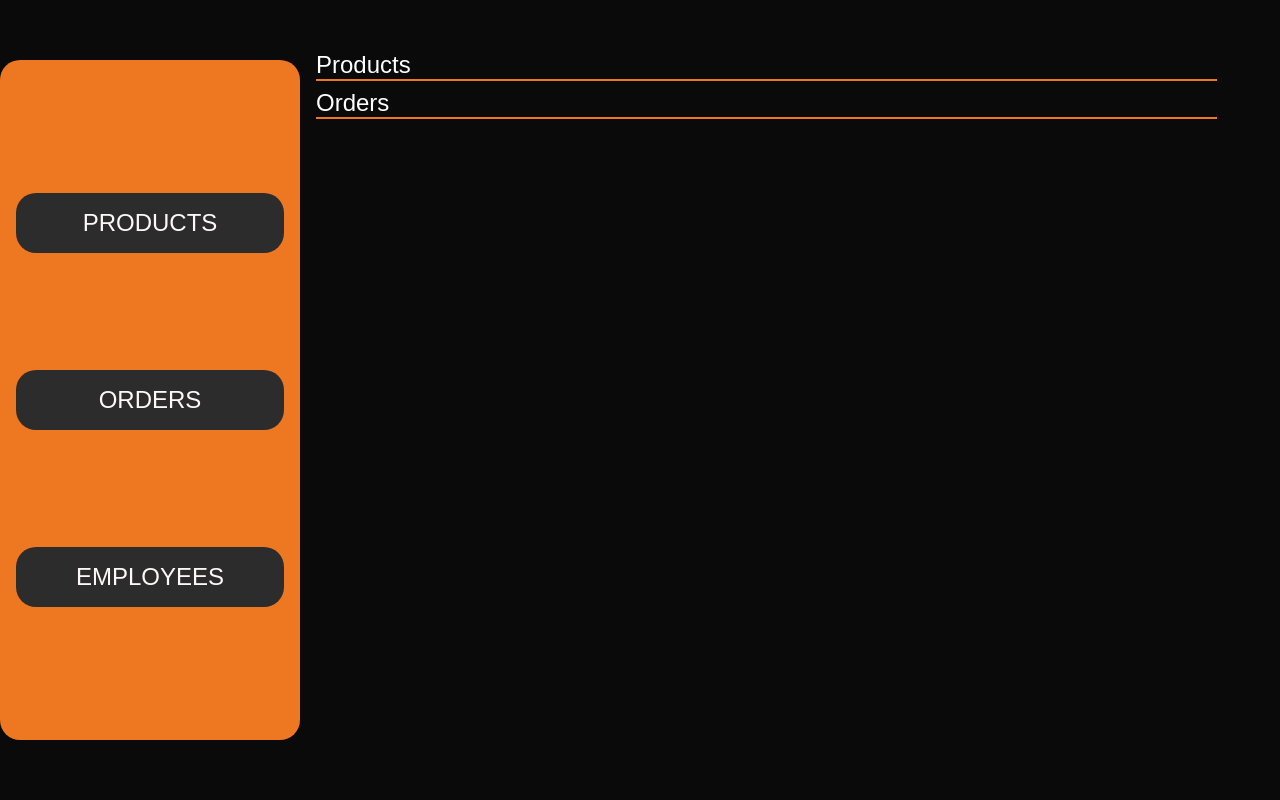
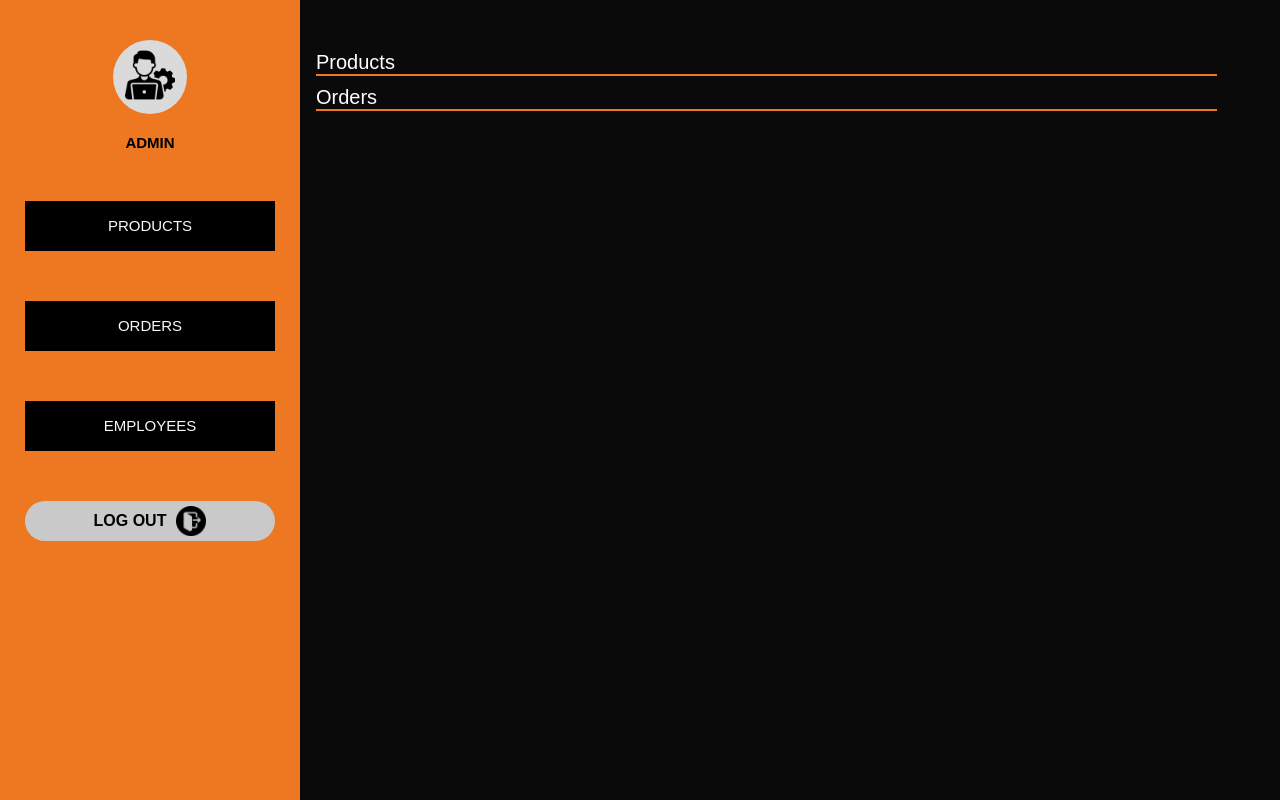
Before and after one commit to pxtricixdev/FrontNakama, a website: page html/loginA001.html in a window 1280 px wide. Drawn offline with nearby package versions, Linux system fonts and the light colour scheme; no server answers; sample sign-in values are in the browser's storage; a web font is replaced by a local one.

Commit message:
Panel admin incio y cierre de sesion agregado. Modificacion de estilos.

```diff
--- a/css/loginA001.css
+++ b/css/loginA001.css
@@ -49,28 +49,114 @@ a{
     color: #EE7722;
 }
 
+.main {
+    display: flex;
+    max-width: 100%;
+    border-radius: 10px;
+}
+
+/* Barra lateral de navegación */
+
 .categorias {
     min-width: 300px;
-    height: 85vh;
+    height: 100%;
     background: #ee7722;
-    border-radius: 20px;
     display: flex;
     flex-direction: column;
-    padding: 1rem;
-    margin-top: 60px;
     position: fixed;
+    align-items: center;
+}
+
+.categorias h3 {
+    font-family: var(--fuente2);
+    font-size: 15px;
+    margin-top: 20px;
+    text-transform: uppercase;
+}
+
+.img-panel {
+    background-color: #dadada;
+    padding: 10px 12px;
+    border-radius: 40px;
+    margin-top: 40px;
 }
 
 
+.botones {
+    align-items: stretch;
+    align-content: center;
+    display: flex;
+    flex-direction: column;
+    width: 250px;
+    gap: 50px;
+    margin-top: 50px;
+}
+
+.btn {
+    width: auto;
+    height: 50px;
+    background-color:  #000000;
+    color: #fcf8f8;
+    cursor: pointer;
+    text-align: center;
+    line-height: 20px;
+    font-family: var(--fuente2);
+    font-size: 15px;
+    border: none;
+}
+
+.btn:hover {
+    background-color:  #3d3d3d;
+}
+
+.btn-logout {
+    outline: none;
+    border: none;
+    background-color: #C9C9C9;
+    cursor: pointer;
+    align-items: center;
+    font-size: 16px;
+    text-transform: uppercase;
+    font-family: var(--fuente2);
+    font-weight: 700;
+    border-radius: 20px;
+    display: flex;
+    gap: 10px;
+    justify-content: center;
+    padding: 5px;
+}
+.btn-logout:hover {
+    color: var(--orange);
+}
+
+
+#bajar{
+    display: none;
+}
+
+/* Estilos para el panel principal */
+.panel {
+    flex-grow: 1;
+    padding: 1rem;
+    margin-top: 35px;
+    margin-left: 10px;
+}
 .separaciones{
     padding-left: 290px;
 }
 
-
-#tablas {
-    margin-left: 170px;
+.titulo {
+  display: block;
+  width: 95%;
+  font-size: 20px;
+  color: #fff;
+  margin-bottom: 10px;
+  border-bottom: 2px solid #ee7722;
+  font-family: var(--fuente2);
 
 }
+
+/* Estilos tablas*/
 
 .tabla {
     width: 95%;
@@ -99,78 +185,3 @@ a{
     display: none;
     color: white;
 }
-
-.btn {
-    width: auto;
-    height: 60px;
-    background-color:  #2c2c2c;
-    color: #fcf8f8;
-    cursor: pointer;
-    text-align: center;
-    line-height: 20px; /* Centra el icono verticalmente */
-    border-radius: 20px;
-    font-family: var(--fuente1);
-    font-size: 24px;
-    border: none;
-}
-
-.btn:hover {
-    background-color:  #3d3d3d;
-}
-
-#bajar{
-    display: none;
-}
-
-.main {
-    display: flex;
-    max-width: 100%;
-    border-radius: 10px;
-}
-
-/* Barra lateral de navegación */
-
-.botones {
-    align-items: stretch;
-    align-content: center;
-    display: flex;
-    flex-direction: column;
-    justify-content: space-evenly;
-    height: 850px;
-}
-
-
-/* Estilos para el panel principal */
-.panel {
-    flex-grow: 1;
-    padding: 1rem;
-    margin-top: 35px;
-    margin-left: 10px;
-}
-
-.titulo {
-  display: block;
-  width: 95%;
-  font-size: 1.5rem;
-  color: #fff;
-  margin-bottom: 0.5rem;
-  border-bottom: 2px solid #ee7722;
-  font-family: var(--fuente1);
-
-}
-
-
-@media (max-width: 768px) {
-    .categorias {
-        min-width: 300px;
-        height: 85vh;
-        background: #ee7722;
-        border-radius: 20px;
-        display: flex;
-        flex-direction: column;
-        padding: 1rem;
-        margin-top: 60px;
-        position: fixed;
-    }
-
-}
--- a/css/loginA002.css
+++ b/css/loginA002.css
@@ -26,9 +26,7 @@ body {
 }
 
 /*letras*/
-.titulo{
-    font-family: var(--fuente1);
-}
+
 
 h2{
     margin-bottom: 15px;
@@ -51,73 +49,6 @@ a{
     color: #EE7722;
 }
 
-
-/*/*/
-
-.categorias {
-    min-width: 300px;
-    height: 85vh;
-    background: #ee7722;
-    border-radius: 20px;
-    display: flex;
-    flex-direction: column;
-    padding: 1rem;
-    margin-top: 60px;
-    position: fixed;
-}
-
-
-.separaciones{
-    padding-left: 290px;
-}
-
-
-#tablas {
-    margin-left: 170px;
-
-}
-
-.tabla {
-    width: 90%;
-    border-collapse: collapse;
-
-}
-.tabla, .tabla th, .tabla td {
-   /* border: 1px solid #EE7722;*/
-    color: white;
-    font-family: var(--fuente2);
-}
-
-.tabla th, .tabla td {
-    padding: 1px;
-    text-align: left;
-    color: white;
-    font-family: var(--fuente2);
-}
-
-.hidden {
-    display: none;
-    color: white;
-}
-
-.btn {
-    width: auto;
-    height: 60px;
-    background-color:  #2c2c2c;
-    color: #fcf8f8;
-    cursor: pointer;
-    text-align: center;
-    line-height: 20px; /* Centra el icono verticalmente */
-    border-radius: 20px;
-    font-family: var(--fuente1);
-    font-size: 24px;
-    border: none;
-}
-
-#bajar{
-    display: none;
-}
-
 .main {
     display: flex;
     max-width: 100%;
@@ -126,13 +57,81 @@ a{
 
 /* Barra lateral de navegación */
 
-.botones {
+.categorias {
+    min-width: 300px;
+    height: 100%;
+    background: #ee7722;
     display: flex;
-    gap: 50px;
     flex-direction: column;
-    margin: 200px 0;
+    position: fixed;
+    align-items: center;
 }
 
+.categorias h3 {
+    font-family: var(--fuente2);
+    font-size: 15px;
+    margin-top: 20px;
+    text-transform: uppercase;
+}
+
+.img-panel {
+    background-color: #dadada;
+    padding: 10px 12px;
+    border-radius: 40px;
+    margin-top: 40px;
+}
+
+
+.botones {
+    align-items: stretch;
+    align-content: center;
+    display: flex;
+    flex-direction: column;
+    width: 250px;
+    gap: 50px;
+    margin-top: 50px;
+}
+
+.btn {
+    width: auto;
+    height: 50px;
+    background-color:  #000000;
+    color: #fcf8f8;
+    cursor: pointer;
+    text-align: center;
+    line-height: 20px;
+    font-family: var(--fuente2);
+    font-size: 15px;
+    border: none;
+}
+
+.btn:hover {
+    background-color:  #3d3d3d;
+}
+.btn-logout {
+    outline: none;
+    border: none;
+    background-color: #C9C9C9;
+    cursor: pointer;
+    align-items: center;
+    font-size: 16px;
+    text-transform: uppercase;
+    font-family: var(--fuente2);
+    font-weight: 700;
+    border-radius: 20px;
+    display: flex;
+    gap: 10px;
+    justify-content: center;
+    padding: 5px;
+}
+.btn-logout:hover {
+    color: var(--orange);
+}
+
+
+#bajar{
+    display: none;
+}
 
 /* Estilos para el panel principal */
 .panel {
@@ -141,30 +140,59 @@ a{
     margin-top: 35px;
     margin-left: 10px;
 }
+.separaciones{
+    padding-left: 290px;
+}
 
 .titulo {
   display: block;
-  width: 100%;
-  font-size: 1.5rem;
+  width: 95%;
+  font-size: 20px;
   color: #fff;
-  margin-bottom: 0.5rem;
+  margin-bottom: 10px;
   border-bottom: 2px solid #ee7722;
+  font-family: var(--fuente2);
 
 }
 
+/* Estilos tablas*/
 
-
-@media (max-width: 768px) {
-    .categorias {
-        min-width: 300px;
-        height: 85vh;
-        background: #ee7722;
-        border-radius: 20px;
-        display: flex;
-        flex-direction: column;
-        padding: 1rem;
-        margin-top: 60px;
-        position: fixed;
-    }
+.tabla {
+    width: 95%;
+    border-collapse: collapse;
 
 }
+
+.tabla th {
+    padding-right: 5px;
+    font-size: 20px;
+    text-align: left;
+    color: var(--orange);
+}
+.tabla td {
+    text-align: left;
+    color: white;
+    gap: 10px;
+    padding-bottom: 10px;
+}
+
+.tabla th, .tabla td {
+    font-family: 'Courier New', Courier, monospace;
+}
+
+.hidden {
+    display: none;
+    color: white;
+}
+
+.texto {
+    color: #fff;
+}
+
+.texto strong {
+    color: var(--orange);
+}
+
+.identification h2 {
+    color: var(--orange);
+}
--- a/html/loginA001.html
+++ b/html/loginA001.html
@@ -24,17 +24,18 @@
     <body>
         <div class="main">
             <div class="categorias">
+                <div class="img-panel">
+                    <img src="../imgLoginAdmin/administrator.png" width="50px" alt="">
+                </div>
+                <h3>Admin</h3>
                 <div class="botones">
                     <button class="btn" onclick="showTable('productos')">PRODUCTS</button>
                     <button class="btn" onclick="showTable('pedidos')">ORDERS</button>
                     <button class="btn" onclick="showTable('empleados')">EMPLOYEES</button>
+                    <button class="btn-logout" id="btn-logout">Log out <img src="../imgLoginAdmin/cerrar-sesion.png" width="30px" alt=""></button>
                 </div>
             </div>
-            <select id="bajar">
-                <option id="select id">Todos los temas</option>
-                <option id="select id">Todos los temas</option>
-                <option id="select id">Todos los temas</option>
-            </select>
+
             <div class="panel">
                 <div class="separaciones">
 
--- a/js/loginA001.js
+++ b/js/loginA001.js
@@ -1,3 +1,4 @@
+//Funcion para mostrar los paneles
 function showTable(table) {
     let allTables = document.querySelectorAll('.tabla');
     let allTitles = document.querySelectorAll('.titulo')
@@ -16,6 +17,23 @@ function showTable(table) {
     }
 
 }
+
+// Verifica si el usuario esta autenticado
+if (localStorage.getItem('isAuthenticated') !== 'true') {
+    window.location.href = 'logAdmin.html'; // Redirige a login
+}
+
+// Cerrar sesion
+document.getElementById('btn-logout').addEventListener('click', function() {
+    // Removemos los datos
+    localStorage.removeItem('username');
+    localStorage.removeItem('password');
+    localStorage.removeItem('isAuthenticated');
+    localStorage.removeItem('role');
+    // Redirige a login
+    window.location.href = 'logAdmin.html';
+});
+
 
 //Fetch de los productos
 const urlProducts = 'http://localhost:8080/Nakama/Controller?ACTION=PRODUCTOS.FIND_ALL';
@@ -63,7 +81,7 @@ const printProducts = (products) => {
 
 fetchProducts();
 
-
+//Fetch de empleados
 const urlEmployees = 'http://localhost:8080/Nakama/Controller?ACTION=EMPLEADOS.FIND_ALL';
 
 const fetchEmployees = async () => {
```
Also changed, not shown: html/loginA002.html (+11 -31 lines), js/logAdmin.js (+13 -5 lines), js/loginA002.js (+17 -0 lines), imgLoginAdmin/administrator.png (added), imgLoginAdmin/cerrar-sesion.png (added), imgLoginAdmin/staff.png (added).
